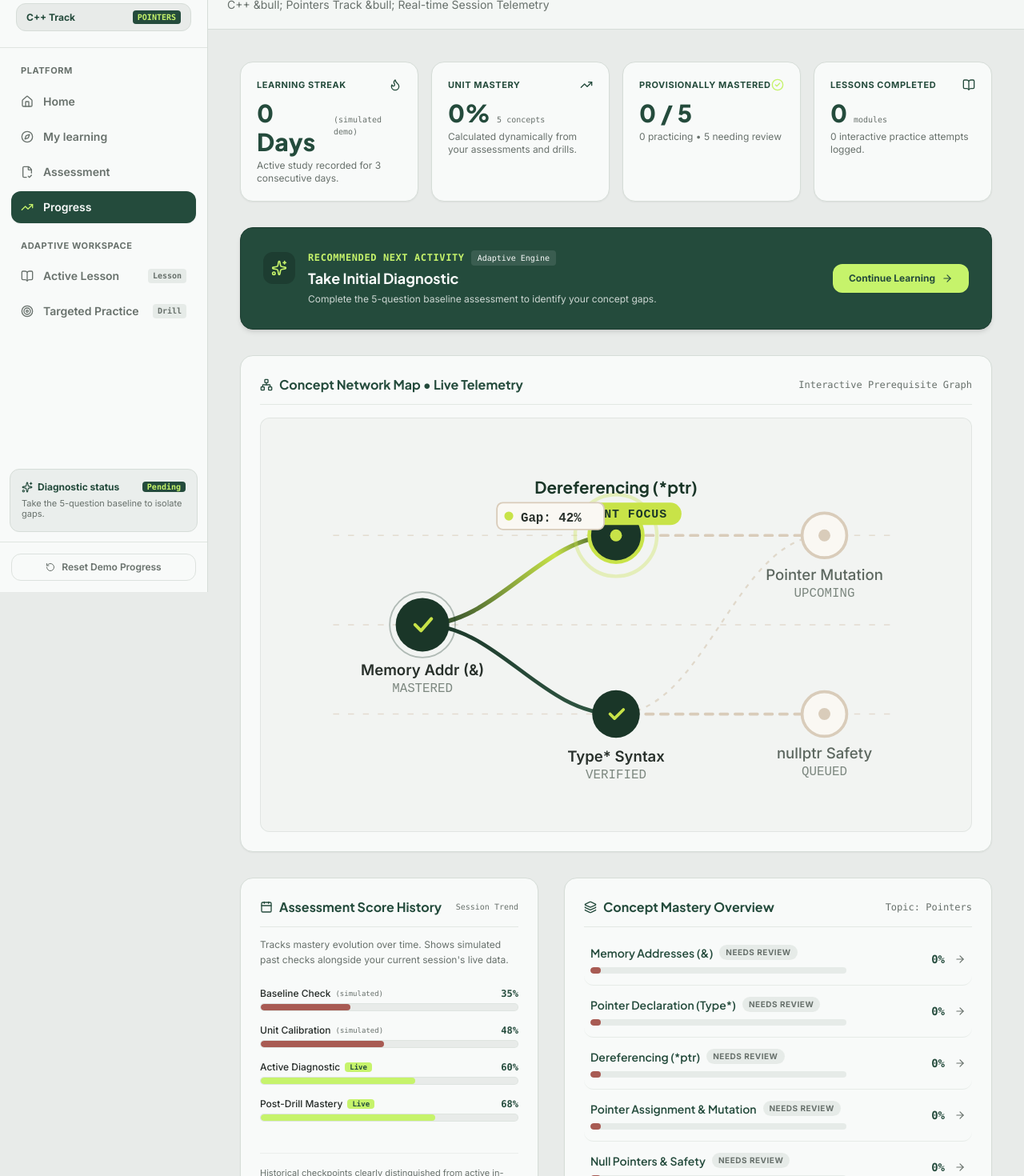
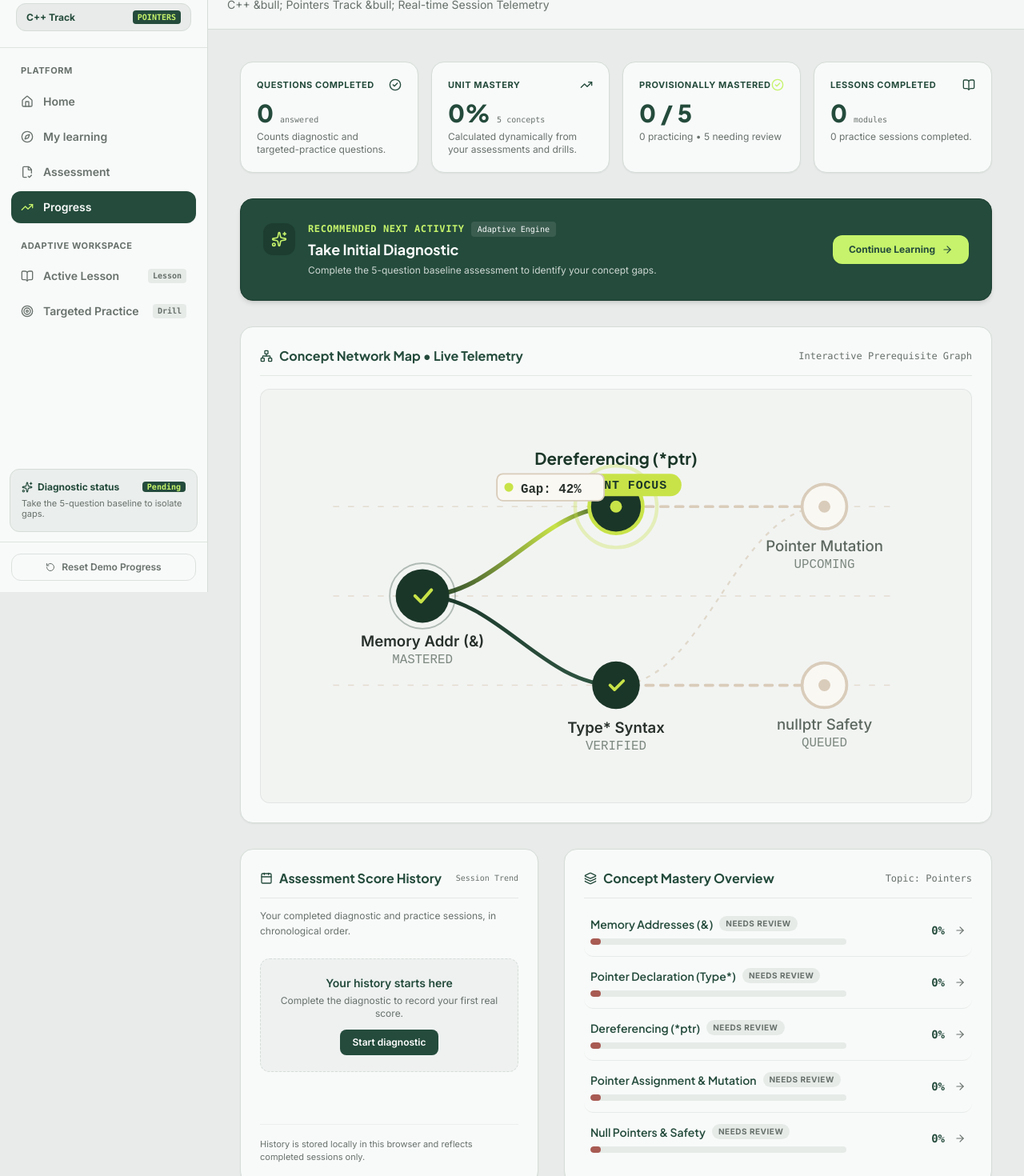
Before and after one commit to hanisnaff/Lumora, a React (Vite) app: page /progress in a window 1280 px wide. Shown: the part 60-1530 px from the top of the page at 80% size. Built offline with nearby package versions, Linux system fonts and the light colour scheme.

Commit message:
Remove fabricated progress metrics and show real session history

```diff
--- a/src/pages/LearningProgressPage.tsx
+++ b/src/pages/LearningProgressPage.tsx
@@ -49,23 +49,24 @@ export const LearningProgressPage: React.FC = () => {
     conceptMasteries
   );
 
-  // Simulated session trend for visual graph (integrating current actual score)
+  // Only show sessions actually completed in this browser.
   const sessionHistory = [
-    { session: 'Baseline Check', score: 35, date: 'Oct 24', isHistorical: true },
-    { session: 'Unit Calibration', score: 48, date: 'Oct 26', isHistorical: true },
-    {
-      session: 'Active Diagnostic',
-      score: assessmentResult ? assessmentResult.percentage : 60,
-      date: 'Today',
-      isHistorical: false,
-    },
-    {
-      session: 'Post-Drill Mastery',
-      score: averageMastery > 0 ? averageMastery : 68,
-      date: 'Current',
-      isHistorical: false,
-    },
-  ];
+    ...(assessmentResult ? [{
+      session: 'Diagnostic assessment',
+      score: assessmentResult.percentage,
+      date: new Date(assessmentResult.submittedAt).toLocaleDateString(),
+      timestamp: assessmentResult.submittedAt,
+    }] : []),
+    ...practiceAttempts.map((attempt) => ({
+      session: `Practice · ${attempt.conceptId ? conceptMasteries[attempt.conceptId]?.conceptName ?? 'Concept review' : 'Concept review'}`,
+      score: attempt.totalQuestions
+        ? Math.round(((attempt.correctAnswers ?? 0) / attempt.totalQuestions) * 100)
+        : (attempt.isCorrect ? 100 : 0),
+      date: new Date(attempt.timestamp).toLocaleDateString(),
+      timestamp: attempt.timestamp,
+    })),
+  ].sort((a, b) => new Date(a.timestamp).getTime() - new Date(b.timestamp).getTime());
+  const questionsCompleted = conceptsList.reduce((total, concept) => total + concept.questionsTested, 0);
 
   const handleStudyConcept = (conceptId: any) => {
     setActiveLessonConcept(conceptId);
@@ -82,21 +83,17 @@ export const LearningProgressPage: React.FC = () => {
         {/* Top 4 Key Metric Cards */}
         <div className="grid grid-cols-1 sm:grid-cols-2 lg:grid-cols-4 gap-4">
 
-          {/* Card 1: Streak */}
+          {/* Card 1: Completed questions */}
           <div className="bg-[#F8FAF9] border border-[#D6DDD8] rounded-2xl p-5 shadow-xs">
             <div className="flex items-center justify-between text-[#68716C]">
-              <span className="text-[11px] font-bold uppercase tracking-wider text-[#244B3C]">Learning Streak</span>
-              <Flame className="w-4 h-4 text-[#244B3C]" />
+              <span className="text-[11px] font-bold uppercase tracking-wider text-[#244B3C]">Questions completed</span>
+              <CheckCircle2 className="w-4 h-4 text-[#244B3C]" />
             </div>
             <div className="mt-2 flex items-baseline gap-2">
-              <span className="font-heading font-extrabold text-3xl text-[#244B3C]">
-                {streakDays} Days
-              </span>
-              <span className="text-[10px] text-[#68716C] font-mono">(simulated demo)</span>
+              <span className="font-heading font-extrabold text-3xl text-[#244B3C]">{questionsCompleted}</span>
+              <span className="text-[10px] text-[#68716C] font-mono">answered</span>
             </div>
-            <p className="text-xs text-[#68716C] mt-1">
-              Active study recorded for 3 consecutive days.
-            </p>
+            <p className="text-xs text-[#68716C] mt-1">Counts diagnostic and targeted-practice questions.</p>
           </div>
 
           {/* Card 2: Average Mastery */}
@@ -145,7 +142,7 @@ export const LearningProgressPage: React.FC = () => {
               <span className="text-[10px] text-[#68716C] font-mono">modules</span>
             </div>
             <p className="text-xs text-[#68716C] mt-1">
-              {practiceAttempts.length} interactive practice attempts logged.
+              {practiceAttempts.length} practice sessions completed.
             </p>
           </div>
 
@@ -225,46 +222,38 @@ export const LearningProgressPage: React.FC = () => {
               </div>
 
               <p className="text-xs text-[#68716C] mt-3 leading-relaxed">
-                Tracks mastery evolution over time. Shows simulated past checks alongside your current session's live data.
+                Your completed diagnostic and practice sessions, in chronological order.
               </p>
 
-              {/* Accessible Minimal Bar Chart */}
+              {/* Actual session history or a clear empty state */}
+              {sessionHistory.length > 0 ? (
                 <div className="mt-6 space-y-4">
-                {sessionHistory.map((item, idx) => (
-                  <div key={idx} className="space-y-1">
-                    <div className="flex items-center justify-between text-xs">
-                      <span className="font-medium text-[#242A27] flex items-center gap-1.5">
-                        <span>{item.session}</span>
-                        {item.isHistorical ? (
-                          <span className="text-[9px] text-[#68716C] font-mono">(simulated)</span>
-                        ) : (
-                          <span className="text-[9px] bg-[#C6F36B] text-[#244B3C] px-1.5 py-0.2 rounded font-mono font-bold">Live</span>
-                        )}
-                      </span>
-                      <span className="font-mono font-bold text-[#244B3C]">
-                        {item.score}%
-                      </span>
+                  {sessionHistory.slice(-6).reverse().map((item, idx) => (
+                    <div key={`${item.timestamp}-${idx}`} className="space-y-1">
+                      <div className="flex items-center justify-between gap-3 text-xs">
+                        <span className="font-medium text-[#242A27]">{item.session}</span>
+                        <span className="font-mono font-bold text-[#244B3C]">{item.score}%</span>
                       </div>
-
+                      <div className="flex items-center justify-between gap-3 text-[10px] text-[#68716C]">
+                        <span>{item.date}</span><span>{item.score >= 80 ? 'Strong result' : item.score >= 50 ? 'Keep practising' : 'Review recommended'}</span>
+                      </div>
                       <div className="w-full h-2.5 bg-[#E8EBE9] rounded-full overflow-hidden border border-[#D6DDD8]/50">
-                      <div
-                        className={`h-full rounded-full transition-all duration-500 ${
-                          item.score >= 80
-                            ? 'bg-[#244B3C]'
-                            : item.score >= 50
-                            ? 'bg-[#C6F36B]'
-                            : 'bg-[#A85B53]'
-                        }`}
-                        style={{ width: `${Math.max(item.score, 6)}%` }}
-                      />
+                        <div className={`h-full rounded-full transition-all duration-500 ${item.score >= 80 ? 'bg-[#244B3C]' : item.score >= 50 ? 'bg-[#C6F36B]' : 'bg-[#D76B5B]'}`} style={{ width: `${item.score}%` }} />
                       </div>
                     </div>
                   ))}
                 </div>
+              ) : (
+                <div className="mt-6 rounded-xl border border-dashed border-[#D6DDD8] bg-[#E8EBE9]/60 p-5 text-center">
+                  <p className="font-semibold text-sm text-[#244B3C]">Your history starts here</p>
+                  <p className="mt-1 text-xs text-[#68716C]">Complete the diagnostic to record your first real score.</p>
+                  <button type="button" onClick={() => navigate('/assessment')} className="mt-3 rounded-lg bg-[#244B3C] px-4 py-2 text-xs font-semibold text-white hover:bg-[#1D3D31] focus-visible:outline focus-visible:outline-2 focus-visible:outline-offset-2 focus-visible:outline-[#244B3C]">Start diagnostic</button>
+                </div>
+              )}
             </div>
 
             <div className="mt-6 pt-4 border-t border-[#D6DDD8]/40 text-[11px] text-[#68716C]">
-              Historical checkpoints clearly distinguished from active in-browser assessment telemetry.
+              History is stored locally in this browser and reflects completed sessions only.
             </div>
           </div>
 
```
Lines whose indentation alone changed are shown as unchanged.
